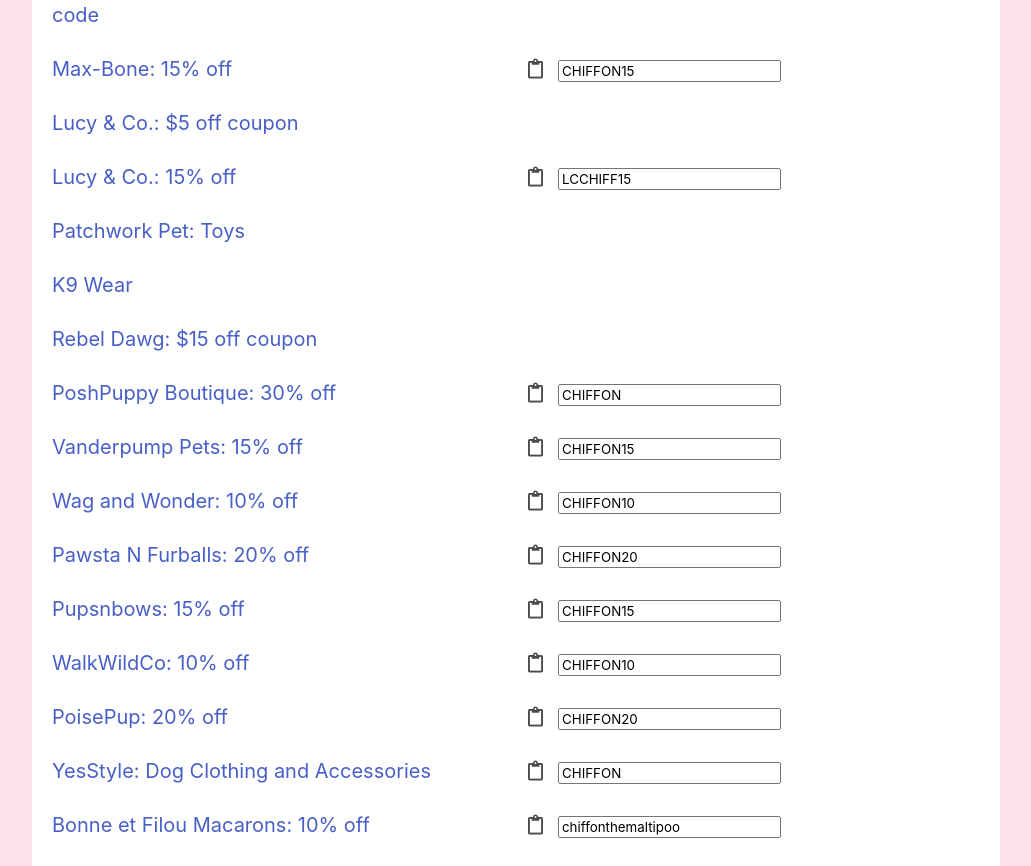
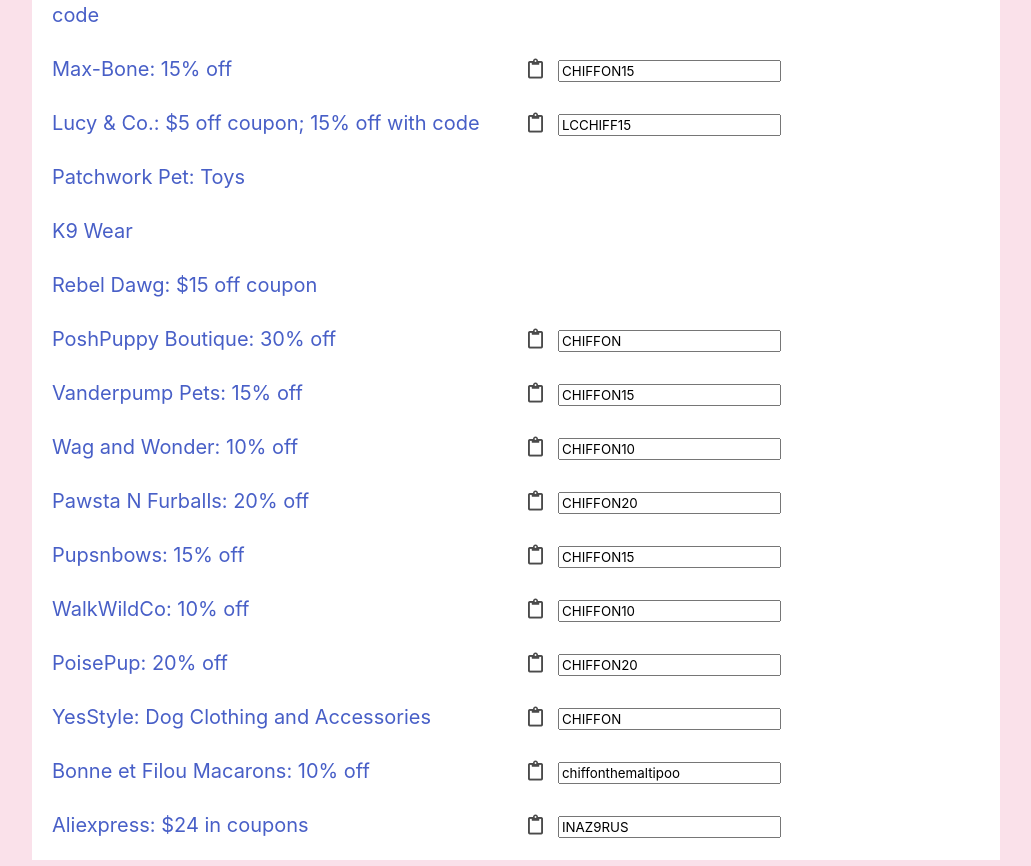
Before and after one commit to TechieQian/chiffon, a React (Create React App) app: page /shop in a window 1280 px wide. Shown: the part 989-1855 px from the top of the page, without its empty margins (124-1155 px from the left). Built offline with nearby package versions, Linux system fonts and the light colour scheme.

Commit message:
editing sponsors

```diff
--- a/src/data/sponsors.ts
+++ b/src/data/sponsors.ts
@@ -44,12 +44,7 @@
   {
     link:
       "http://i.refs.cc/3jn5PukK?smile_ref=http://i.refs.cc/3jn5PukK?smile_ref=eyJzbWlsZV9zb3VyY2UiOiJzbWlsZV91aSIsInNtaWxlX21lZGl1bSI6IiIsInNtaWxlX2NhbXBhaWduIjoicmVmZXJyYWxfcHJvZ3JhbSIsInNtaWxlX2N1c3RvbWVyX2lkIjo0MTMxODczOTl9",
-    label: "Lucy & Co.: $5 off coupon",
-    code: null,
-  },
-  {
-    link: "http://lucyand.co/",
-    label: "Lucy & Co.: 15% off",
+    label: "Lucy & Co.: $5 off coupon; 15% off with code",
     code: "LCCHIFF15",
   },
   {
```
